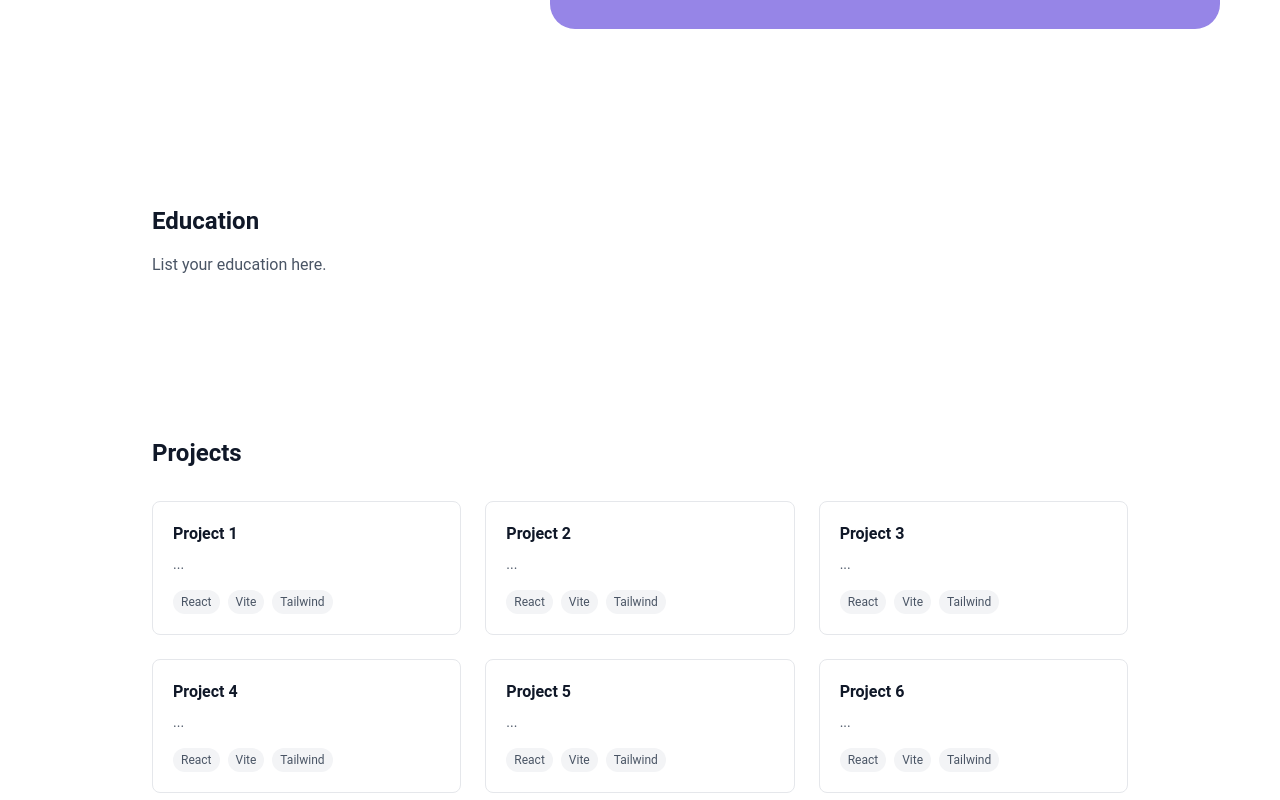
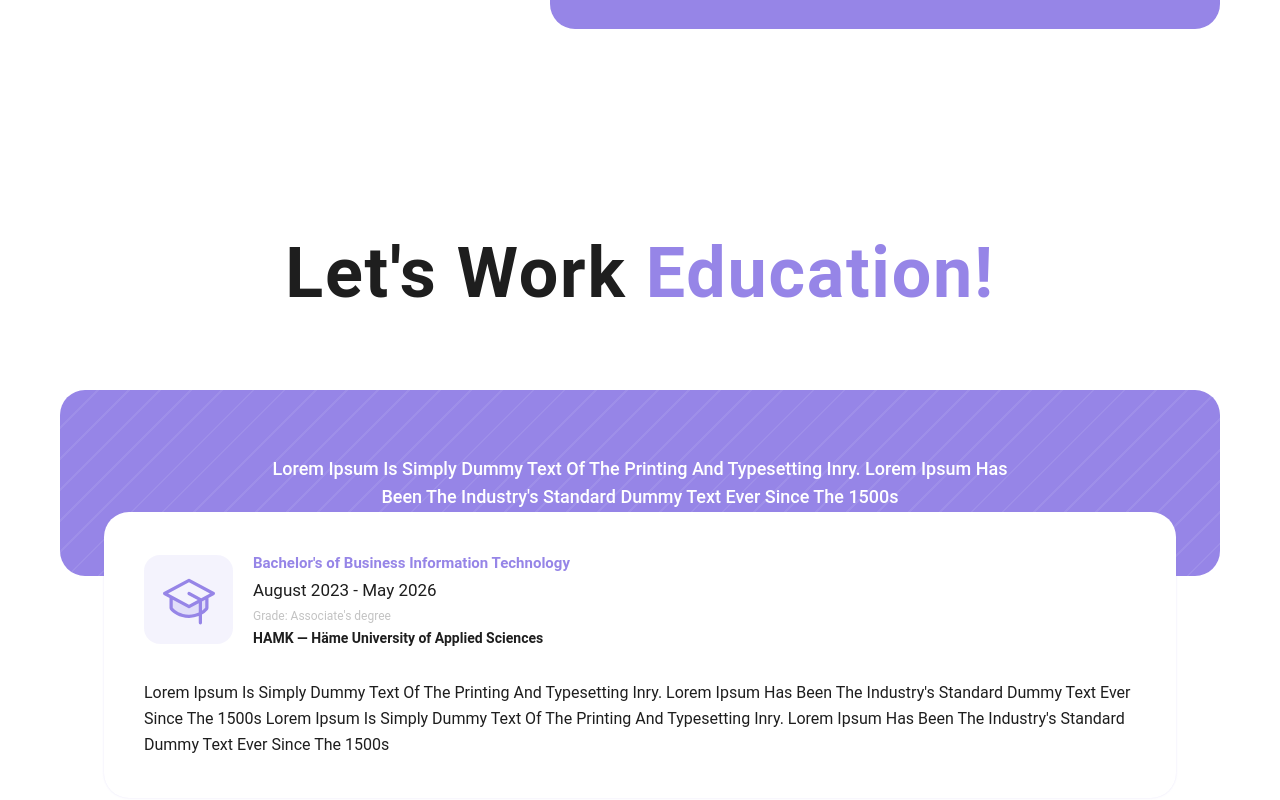
Before and after one commit to yasminebrahimi/yasmin_ebrahimi_portfolio, a React app: page / in a window 1280 px wide. Shown: the part 1780-2580 px from the top of the page. Built offline with nearby package versions, Linux system fonts and the light colour scheme; the HTML template or start-up script is replaced by a standard one.

Commit message:
Redesign education section

```diff
--- a/src/sections/Education.jsx
+++ b/src/sections/Education.jsx
@@ -1,13 +1,60 @@
-function Education() {
+import { PiGraduationCapDuotone } from "react-icons/pi";
+
+export default function Education() {
   return (
-    <section id="education" className="mx-auto max-w-5xl px-6 py-20">
-      <h2 className="text-2xl font-bold text-gray-900">Education</h2>
-      <p className="mt-4 text-gray-600">
-        {/* TODO: replace with your education */}
-        List your education here.
-      </p>
+    <section
+      id="education"
+      className="mx-auto flex w-full max-w-[1160px] flex-col items-center gap-16 px-6 py-24 lg:px-0"
+    >
+      <h2 className="text-center text-[32px] font-bold capitalize tracking-wide sm:text-[48px] lg:text-[70px]">
+        Let&apos;s work <span className="text-brand">Education!</span>
+      </h2>
+
+      <div className="relative w-full">
+        <div
+          className="relative flex min-h-[186px] items-center justify-center overflow-hidden rounded-[25px] bg-brand px-8 py-8 text-center"
+          style={{
+            backgroundImage:
+              "repeating-linear-gradient(-45deg, rgba(255,255,255,0.08) 0 2px, transparent 2px 22px)",
+          }}
+        >
+          <p className="max-w-[764px] text-base font-medium capitalize text-white sm:text-lg">
+            Lorem Ipsum is simply dummy text of the printing and typesetting
+            inry. Lorem Ipsum has been the industry&apos;s standard dummy text
+            ever since the 1500s
+          </p>
+        </div>
+
+        <div className="relative mx-auto -mt-16 w-[95%] rounded-[25px] bg-white p-6 shadow-[0px_0px_2px_rgba(150,133,231,0.24)] sm:p-10 lg:w-[1072px]">
+          <div className="flex flex-col items-center gap-4 sm:flex-row sm:items-center sm:gap-5">
+            <div className="flex size-[89px] shrink-0 items-center justify-center rounded-2xl bg-brand/10">
+              <PiGraduationCapDuotone size={52} className="text-brand" />
+            </div>
+            <div className="flex flex-col items-center gap-1 text-center sm:items-start sm:text-left">
+              <p className="text-[15px] font-bold text-brand">
+                Bachelor&apos;s of Business Information Technology
+              </p>
+              <p className="text-base text-ink sm:text-[17px]">
+                August 2023 - May 2026
+              </p>
+              <p className="text-xs text-muted-2">
+                Grade: Associate&apos;s degree
+              </p>
+              <p className="text-sm font-semibold text-ink">
+                HAMK — Häme University of Applied Sciences
+              </p>
+            </div>
+          </div>
+
+          <p className="mt-8 text-center text-sm capitalize leading-relaxed text-ink sm:text-left sm:text-base">
+            Lorem Ipsum is simply dummy text of the printing and typesetting
+            inry. Lorem Ipsum has been the industry&apos;s standard dummy text
+            ever since the 1500s Lorem Ipsum is simply dummy text of the
+            printing and typesetting inry. Lorem Ipsum has been the
+            industry&apos;s standard dummy text ever since the 1500s
+          </p>
+        </div>
+      </div>
     </section>
   );
 }
-
-export default Education;
```
